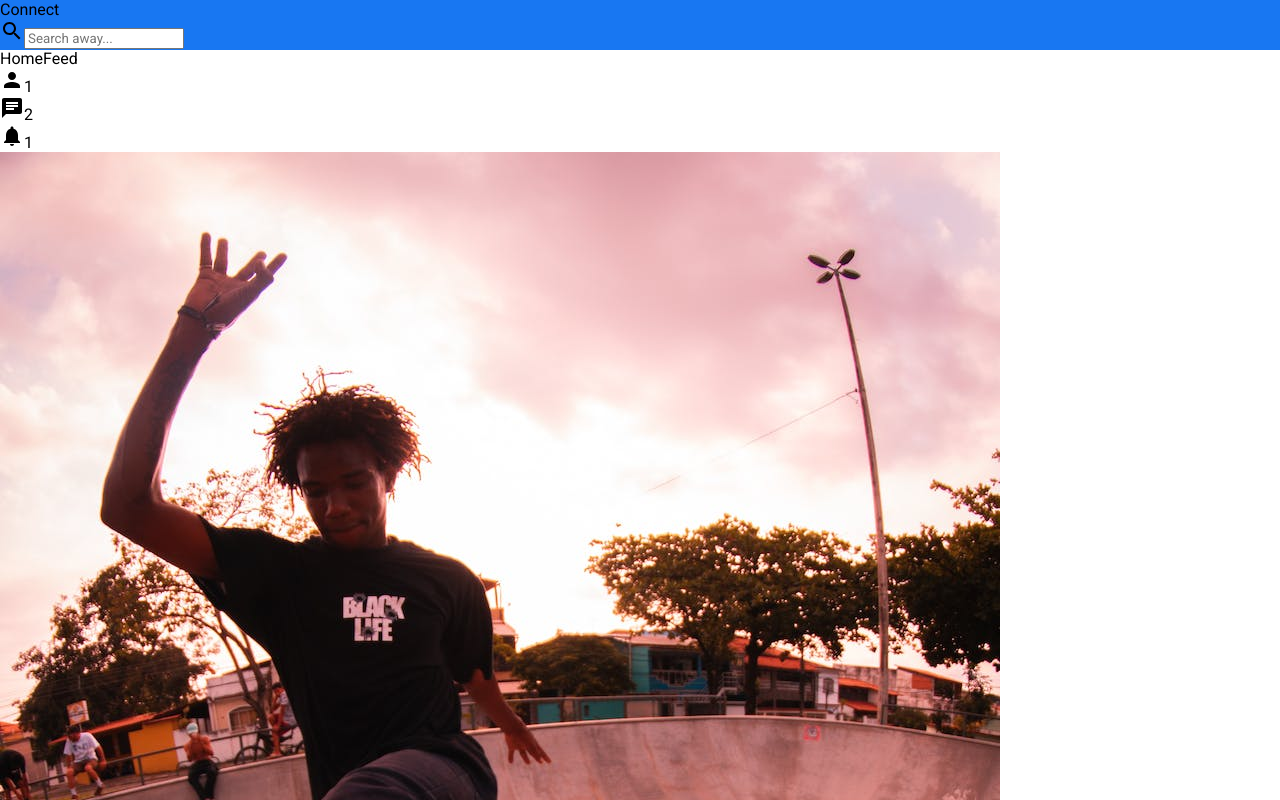
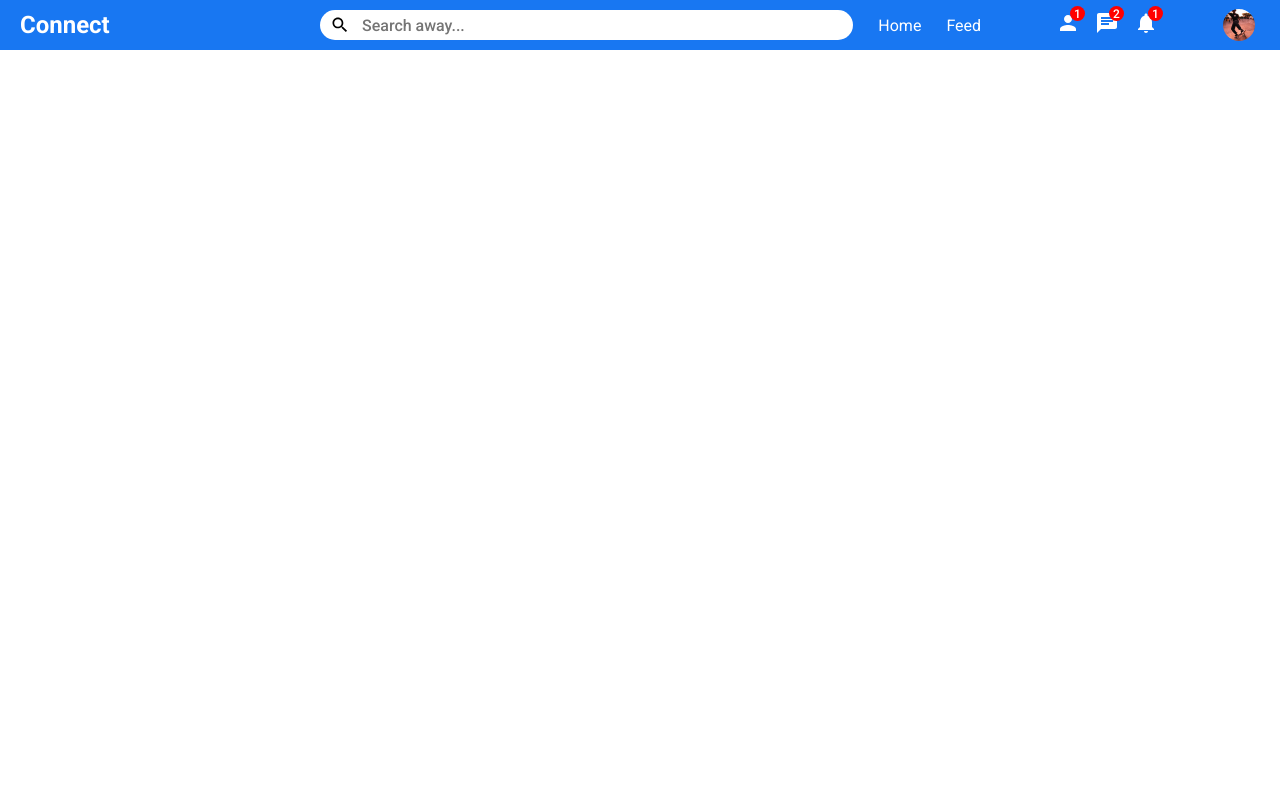
Before and after one commit to keironchaudhry/connect, a React (Create React App) app: page / in a window 1280 px wide. Shown: the top 800 px of the page. Built offline with nearby package versions, Linux system fonts and the light colour scheme.

Commit message:
Feat: Add in CSS to Navbar component

```diff
--- a/src/components/navbar/Navbar.jsx
+++ b/src/components/navbar/Navbar.jsx
@@ -6,39 +6,35 @@ import { Search, Person, Chat, Notifications } from "@mui/icons-material";
 export default function Navbar() {
   return (
     <div className={styles.navbarContainer}>
-      <div className="navbarLeft">
-        <span className="logo">Connect</span>
+      <div className={styles.navbarLeft}>
+        <span className={styles.logo}>Connect</span>
       </div>
-      <div className="navbarCentre">
-        <div className="searchBar">
-          <Search className="searchIcon" />
-          <input placeholder="Search away..." className="searchInput" />
+      <div className={styles.navbarCentre}>
+        <div className={styles.searchBar}>
+          <Search className={styles.searchIcon} />
+          <input placeholder="Search away..." className={styles.searchInput} />
         </div>
       </div>
-      <div className="navbarRight">
-        <div className="navbarLinks">
-          <span className="navbarLink">Home</span>
-          <span className="navbarLink">Feed</span>
+      <div className={styles.navbarRight}>
+        <div className={styles.navbarLinks}>
+          <span className={styles.navbarLink}>Home</span>
+          <span className={styles.navbarLink}>Feed</span>
         </div>
-        <div className=".navbarIcons">
-          <div className="navbarIconItem">
+        <div className={styles.navbarIcons}>
+          <div className={styles.navbarIconItem}>
             <Person />
-            <span className="navbarIconBadge">1</span>
+            <span className={styles.navbarIconBadge}>1</span>
           </div>
-          <div className="navbarIconItem">
+          <div className={styles.navbarIconItem}>
             <Chat />
-            <span className="navbarIconBadge">2</span>
+            <span className={styles.navbarIconBadge}>2</span>
           </div>
-          <div className="navbarIconItem">
+          <div className={styles.navbarIconItem}>
             <Notifications />
-            <span className="navbarIconBadge">1</span>
+            <span className={styles.navbarIconBadge}>1</span>
           </div>
         </div>
-        <img
-          src={person}
-          alt=""
-          className="navbarProfileImage"
-        />
+        <img src={person} alt="User Profile Picture" className={styles.navbarProfileImage} />
       </div>
     </div>
   );
--- a/src/components/navbar/Navbar.module.css
+++ b/src/components/navbar/Navbar.module.css
@@ -1,5 +1,99 @@
 .navbarContainer {
-    height: 50px;
-    width: 100%;
-    background-color: #1877f2;
+  height: 50px;
+  width: 100%;
+  background-color: #1877f2;
+  display: flex;
+  align-items: center;
+  position: sticky;
+  top: 0;
 }
+
+.navbarLeft {
+  flex: 3;
+}
+
+.logo {
+  font-size: 24px;
+  margin-left: 20px;
+  font-weight: bold;
+  color: white;
+  cursor: pointer;
+}
+
+.navbarCentre {
+  flex: 5;
+}
+
+.searchBar {
+  height: 30px;
+  width: 100%;
+  border-radius: 30px;
+  display: flex;
+  align-items: center;
+  background-color: #ffffff;
+}
+
+.searchIcon {
+  font-size: 20px !important;
+  margin-left: 10px;
+}
+
+.searchInput {
+  border: none;
+  outline: none;
+  width: 100%;
+  height: 100%;
+  margin-left: 10px;
+  font-size: 16px;
+  font-weight: 500;
+  background-color: transparent;
+}
+
+.navbarRight {
+  flex: 4;
+  display: flex;
+  align-items: center;
+  justify-content: space-around;
+  color: #ffffff;
+}
+
+.navbarLink {
+  margin-right: 25px;
+  font-style: 14px;
+  cursor: pointer;
+}
+
+.navbarIcons {
+  font-size: 15px;
+  cursor: pointer;
+  display: flex;
+}
+
+.navbarIconItem {
+  margin-right: 15px;
+  position: relative;
+}
+
+.navbarIconBadge {
+  width: 15px;
+  height: 15px;
+  background-color: red;
+  color: #ffffff;
+  border-radius: 50%;
+  position: absolute;
+  top: -5px;
+  right: -5px;
+  display: flex;
+  align-items: center;
+  justify-content: center;
+  font-size: 12px;
+  font-weight: 500;
+}
+
+.navbarProfileImage {
+  width: 32px;
+  height: 32px;
+  border-radius: 50%;
+  object-fit: cover;
+  cursor: pointer;
+}
```
